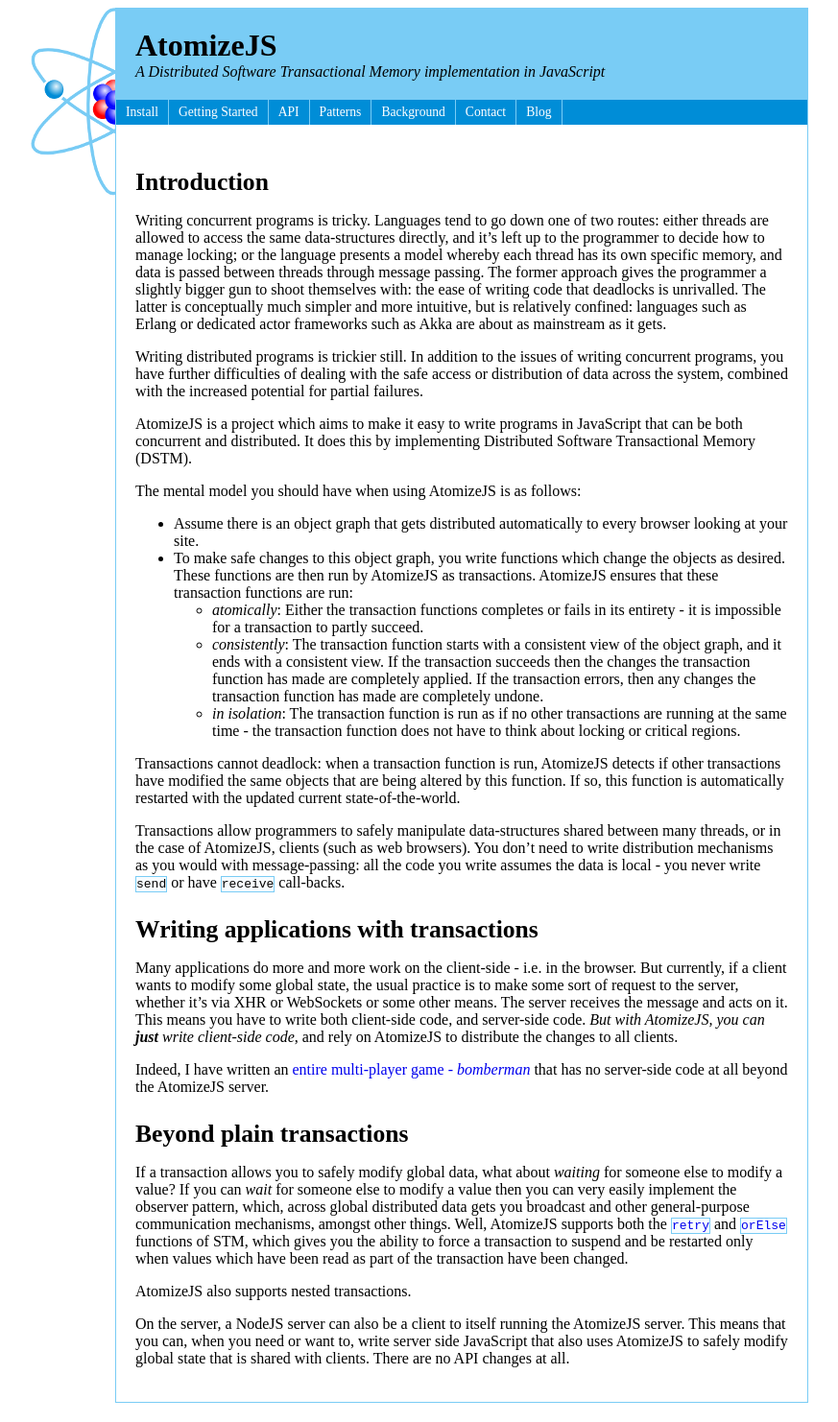
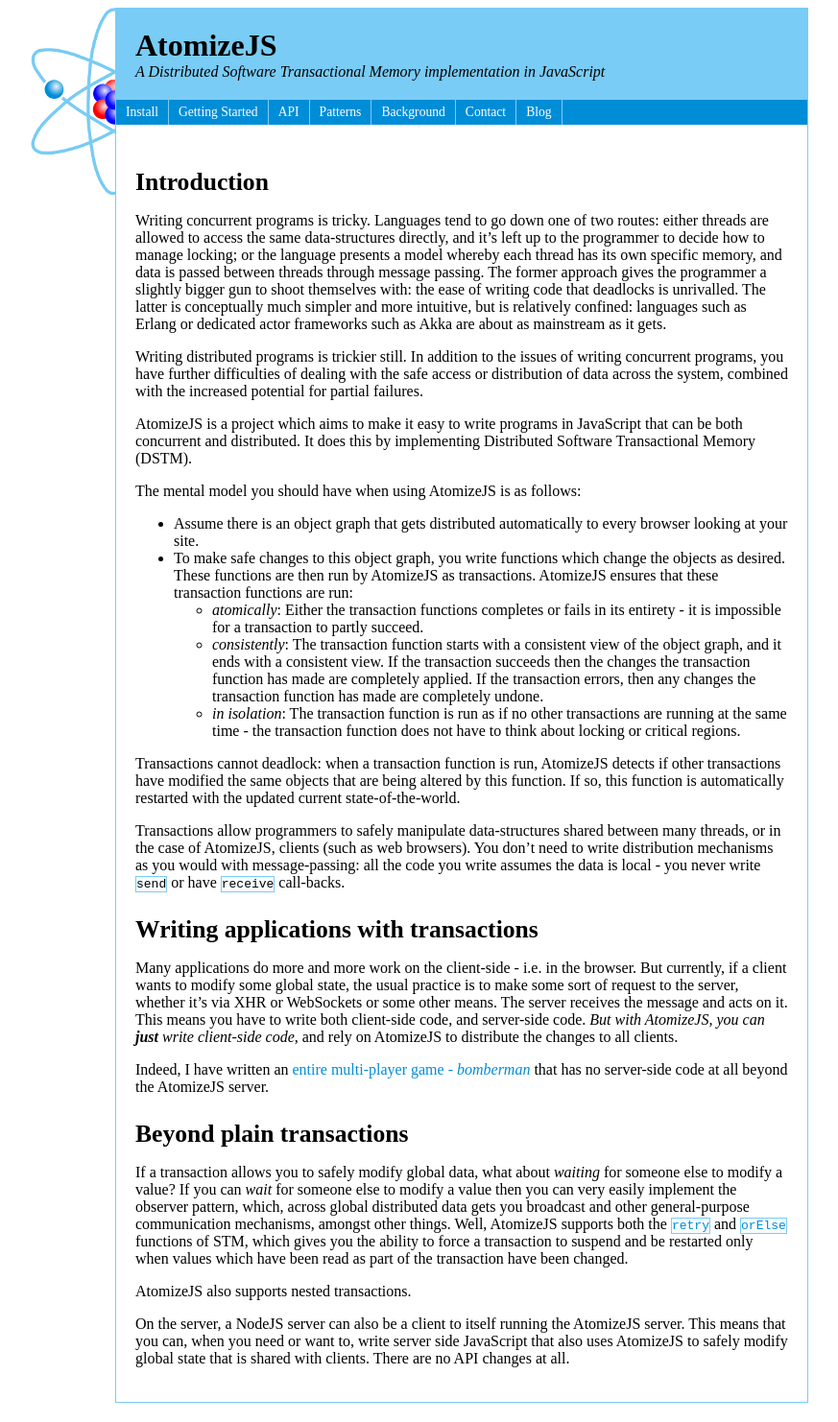
Before and after one commit to atomizejs/atomizejs.github.com, a Jekyll site: the page built from index.html, in a window 1280 px wide. Shown: the whole page at 96% size, without its empty margins (204-1077 px from the left). Built offline with Jekyll 4.4.1, drawn with Linux system fonts in a browser that asks for light colours; Markdown is read by kramdown in place of the engine named in the settings.

```diff
--- a/stylesheets/site.css
+++ b/stylesheets/site.css
@@ -135,7 +135,12 @@ pre
     padding: 2px;
 }
 
-h1 a
+#content h1 a:link
+{
+    color: #000000;
+}
+
+#content h1 a:visited
 {
     color: #000000;
 }
@@ -145,7 +150,7 @@ a
     text-decoration: none;
 }
 
-container a:link
+#content a:link
 {
     color: #008dd7;
 }
@@ -155,7 +160,7 @@ a:hover
     text-decoration: underline;
 }
 
-container a:visited
+#content a:visited
 {
     color: #0707ff;
 }
```
